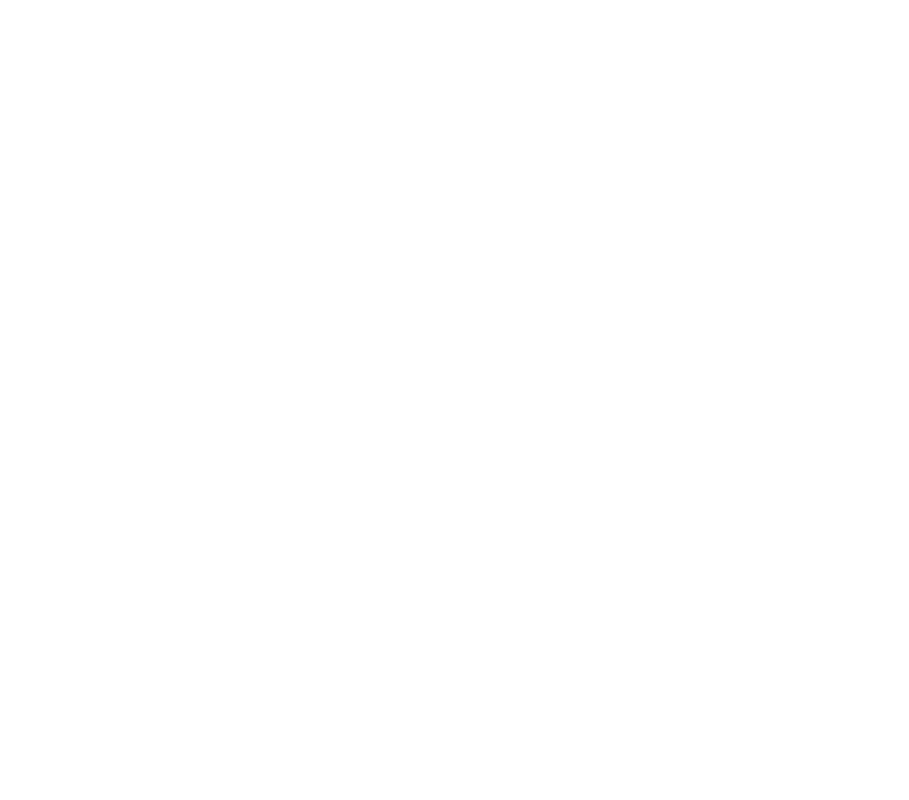
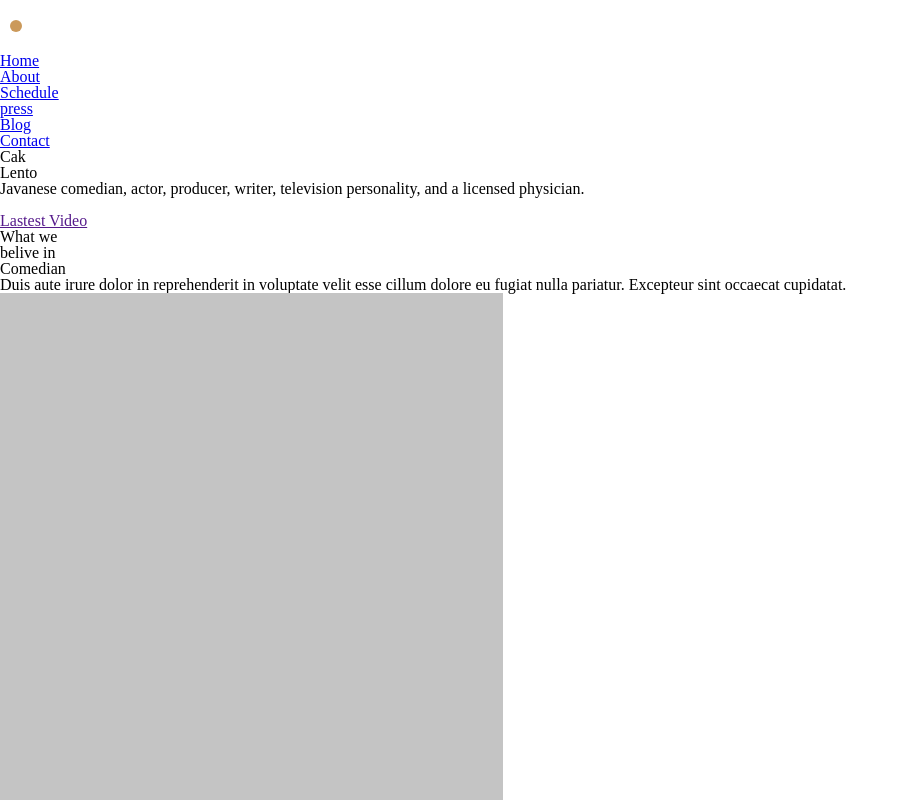
Before and after one commit to classferreiracode/rinhadosestagiarios, a plain HTML site: page app/index.html in a window 1280 px wide. Shown: the top 800 px of the page, without its empty margins (0-909 px from the left). Drawn offline with Linux system fonts and the light colour scheme.

Commit message:
wip: basic html home/about/gallery/profile

```diff
--- /dev/null
+++ b/app/css/reset.css
@@ -0,0 +1,50 @@
+/* CSS Reset */
+html, body, div, span, applet, object, iframe,
+h1, h2, h3, h4, h5, h6, p, blockquote, pre,
+a, abbr, acronym, address, big, cite, code,
+del, dfn, em, img, ins, kbd, q, s, samp,
+small, strike, strong, sub, sup, tt, var,
+b, u, i, center,
+dl, dt, dd, ol, ul, li,
+fieldset, form, label, legend,
+table, caption, tbody, tfoot, thead, tr, th, td,
+article, aside, canvas, details, embed,
+figure, figcaption, footer, header, hgroup,
+menu, nav, output, ruby, section, summary,
+time, mark, audio, video {
+    margin: 0;
+    padding: 0;
+    border: 0;
+    font-size: 100%;
+    font: inherit;
+    vertical-align: baseline;
+}
+
+/* HTML5 display-role reset for older browsers */
+article, aside, details, figcaption, figure,
+footer, header, hgroup, menu, nav, section {
+    display: block;
+}
+
+body {
+    line-height: 1;
+}
+
+ol, ul {
+    list-style: none;
+}
+
+blockquote, q {
+    quotes: none;
+}
+
+blockquote:before, blockquote:after,
+q:before, q:after {
+    content: '';
+    content: none;
+}
+
+table {
+    border-collapse: collapse;
+    border-spacing: 0;
+}
--- a/app/index.html
+++ b/app/index.html
@@ -4,8 +4,107 @@
     <meta charset="UTF-8">
     <meta name="viewport" content="width=device-width, initial-scale=1.0">
     <title>Document</title>
+    <link rel="stylesheet" href="./css/reset.css">
+    <link rel="stylesheet" href="./css/styles.css">
+    <script  src="./js/script.js" defer></script>
 </head>
 <body>
+    <div class="container">
+        <header>
+            <img src="./img/logo.svg" alt="imagem de logo da pagina escrita comed">
+            <nav>
+                <ul>
+                    <li><a href="home">Home</a></li>
+                    <li><a href="about">About</a></li>
+                    <li><a href="schedule">Schedule</a></li>
+                    <li><a href="press">press</a></li>
+                    <li><a href="blog">Blog</a></li>
+                    <li><a href="contact">Contact</a></li>
+                </ul>
+            </nav>
+        </header>
+
+        <section class="home">
+            <div class="name">Cak<br />Lento</div>
+            <div class="description">Javanese comedian,  actor, producer, writer, television personality, and a licensed physician.</div>
+            <div class="video">
+                <a href="">
+                    <img src="./img/video.jpg" alt="">
+                    <p>Lastest Video</p>
+                </a>
+            </div>
+            <div class="imgprofile"></div>
+        </section>
+
+        <section class="about">
+            <h2>What we <br /> belive in</h2>
+
+            <article>
+                <header>
+                    <h2>Comedian</h2>
+                </header>
+                <p>Duis aute irure dolor in reprehenderit in voluptate velit esse cillum dolore eu fugiat nulla pariatur. Excepteur sint occaecat cupidatat.</p>
+                <img src="./img/Image.png" alt="">
+            </article>
+
+
+            <article>
+                <header>
+                    <h2>Actor</h2>
+                </header>
+                <p>Duis aute irure dolor in reprehenderit in voluptate velit esse cillum dolore eu fugiat nulla pariatur. Excepteur sint occaecat cupidatat.</p>
+                <img src="./img/Image.png" alt="">
+            </article>
+
+
+            <article>
+                <header>
+                    <h2>Producer</h2>
+                </header>
+                <p>Duis aute irure dolor in reprehenderit in voluptate velit esse cillum dolore eu fugiat nulla pariatur. Excepteur sint occaecat cupidatat.</p>
+                <img src="./img/Image.png" alt="">
+            </article>
+        </section>
+
+        <section class="gallery">
+            <div class="carousel">
+                <img src="./img/Image.png" alt="Imagem de exemplo">
+                <img src="./img/Image.png" alt="Imagem de exemplo">
+                <img src="./img/Image.png" alt="Imagem de exemplo">
+                <img src="./img/Image.png" alt="Imagem de exemplo">
+            </div>
+        </section>
+
+        <section class="profile">
+            <article>
+                <div>
+                    <img src="./img/Image.png" alt="">
+                    <img src="./img/Image.png" alt="">
+                    <img src="./img/shape.png" alt="">
+                </div>
+                <div>
+                    <h1>Our Profile</h1>
+                    <h2>Javanese actor, comedian, producer, writer, television personality, and a licensed physician.</h2>
+                    <p>
+                        <h3>
+                            Duis aute irure dolor in reprehenderit in voluptate velit esse cillum dolore eu fugiat nulla pariatur. Excepteur sint occaecat cupidatat.
+                        </h3>
+                    </p>
+                    <p>
+                        <h3>
+                            Duis aute irure dolor in reprehenderit in voluptate velit esse cillum dolore eu fugiat nulla pariatur. Excepteur sint occaecat cupidatat.
+                        </h3>
+                    </p>
+                </div>
+            </article>
+        </section>
+
+        <section class="schedule"></section>
+        <section class="press"></section>
+        <section class="blog"></section>
+        <section class="contact"></section>
+
+    </div>
 
 </body>
 </html>
```
Also changed, not shown: app/img/Image.png (added), app/img/Rectangle 21.png (added), app/img/logo.svg (added), app/img/shape.png (added).
